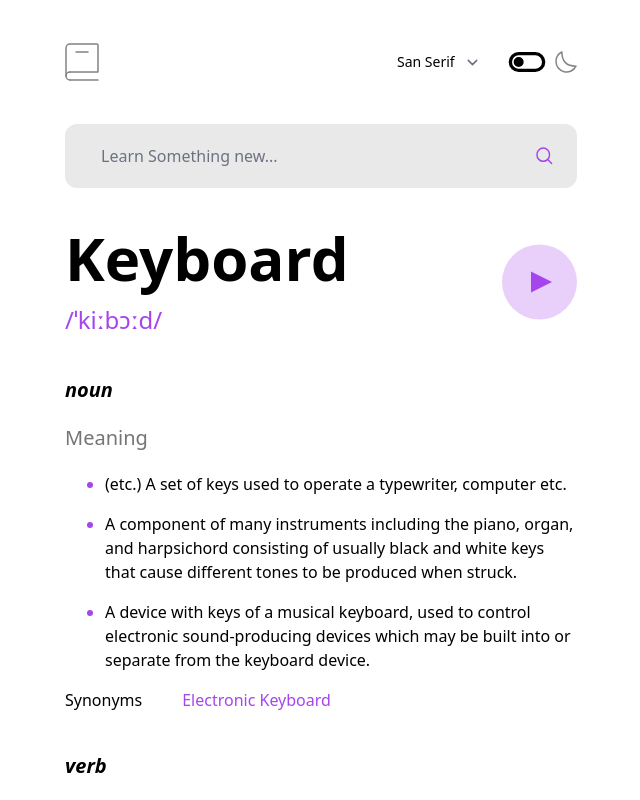
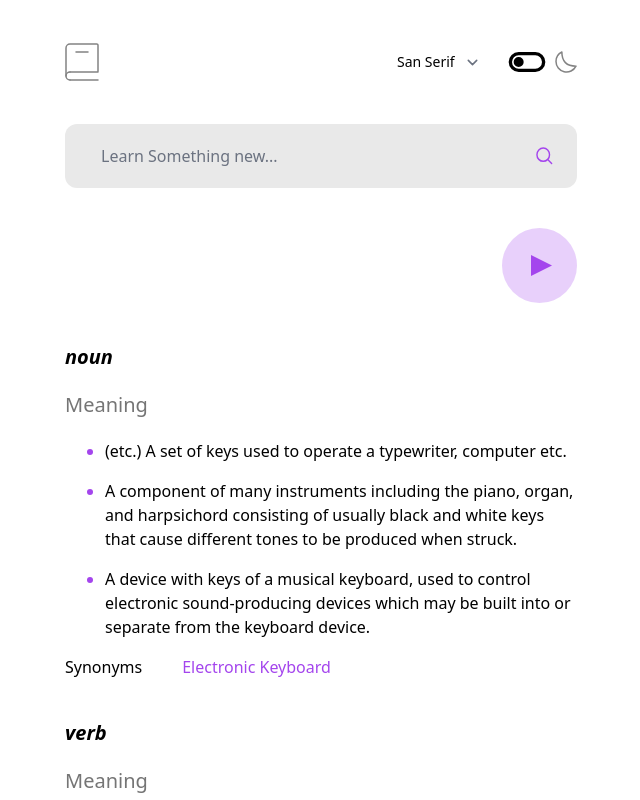
Before and after one commit to dotslashbit/web-projects, a React (Vite) app in the folder reactjs_projects/dictionary/: page / in a window 1280 px wide. Shown: the top 800 px of the page, without its empty margins (319-959 px from the left). Built offline with nearby package versions, Linux system fonts and the light colour scheme.

Commit message:
added functionality to fetch word and its phonetic

```diff
--- a/reactjs_projects/dictionary/src/App.jsx
+++ b/reactjs_projects/dictionary/src/App.jsx
@@ -8,9 +8,20 @@ import Verb from "./components/Verb";
 
 export default function App() {
   const [searchWord, setSearchWord] = useState("");
+  const [searchResult, setSearchResult] = useState({});
 
   function handleSearchWordChange(event) {
     setSearchWord(event.target.value);
+  }
+
+  async function getSearchResult(searchWord) {
+    const response = await fetch(
+      `https://api.dictionaryapi.dev/api/v2/entries/en/${searchWord}`
+    );
+    const data = await response.json();
+    console.log(data);
+    setSearchResult(data[0]);
+    // return data;
   }
 
   return (
@@ -19,8 +30,9 @@ export default function App() {
       <SearchBar
         onChange={(e) => handleSearchWordChange(e)}
         searchWord={searchWord}
+        getSearchResult={getSearchResult}
       />
-      <SearchWord />
+      <SearchWord searchResult={searchResult} />
       <Noun />
       <Verb />
       <Footer />
--- a/reactjs_projects/dictionary/src/components/SearchBar.jsx
+++ b/reactjs_projects/dictionary/src/components/SearchBar.jsx
@@ -1,7 +1,8 @@
-function SearchBar({ onChange, searchWord }) {
+function SearchBar({ onChange, searchWord, getSearchResult }) {
   function handleWordSubmit(event) {
     event.preventDefault();
     console.log(searchWord);
+    getSearchResult(searchWord);
   }
 
   return (
--- a/reactjs_projects/dictionary/src/components/SearchWord.jsx
+++ b/reactjs_projects/dictionary/src/components/SearchWord.jsx
@@ -1,9 +1,12 @@
-function SearchWord() {
+function SearchWord({ searchResult }) {
+  // console.log(searchResult.word);
   return (
     <div className="word flex justify-between my-10">
       <div className="flex flex-col justify-between items-start gap-4">
-        <h2 className="text-6xl font-bold">Keyboard</h2>
-        <p className="text-2xl font-light text-violet">/ˈkiːbɔːd/</p>
+        <h2 className="text-6xl font-bold">{searchResult.word}</h2>
+        <p className="text-2xl font-light text-violet">
+          {searchResult.phonetic}
+        </p>
       </div>
       <img src="assets/images/icon-play.svg" />
     </div>
--- /dev/null
+++ b/reactjs_projects/dictionary/src/services/dictionaryAPI.js
@@ -0,0 +1 @@
+const API = "https://api.dictionaryapi.dev/api/v2/entries/en/";
```
